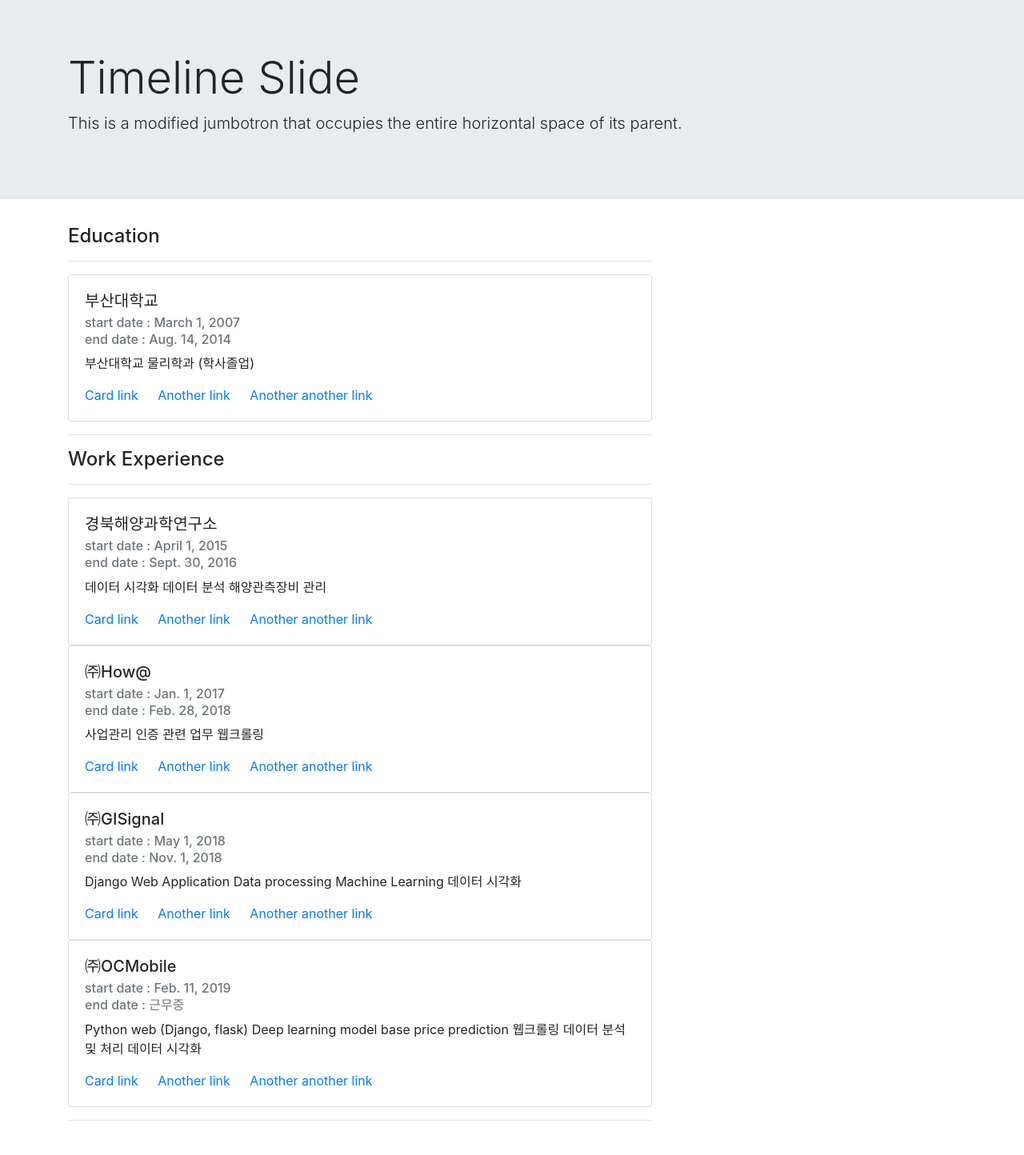
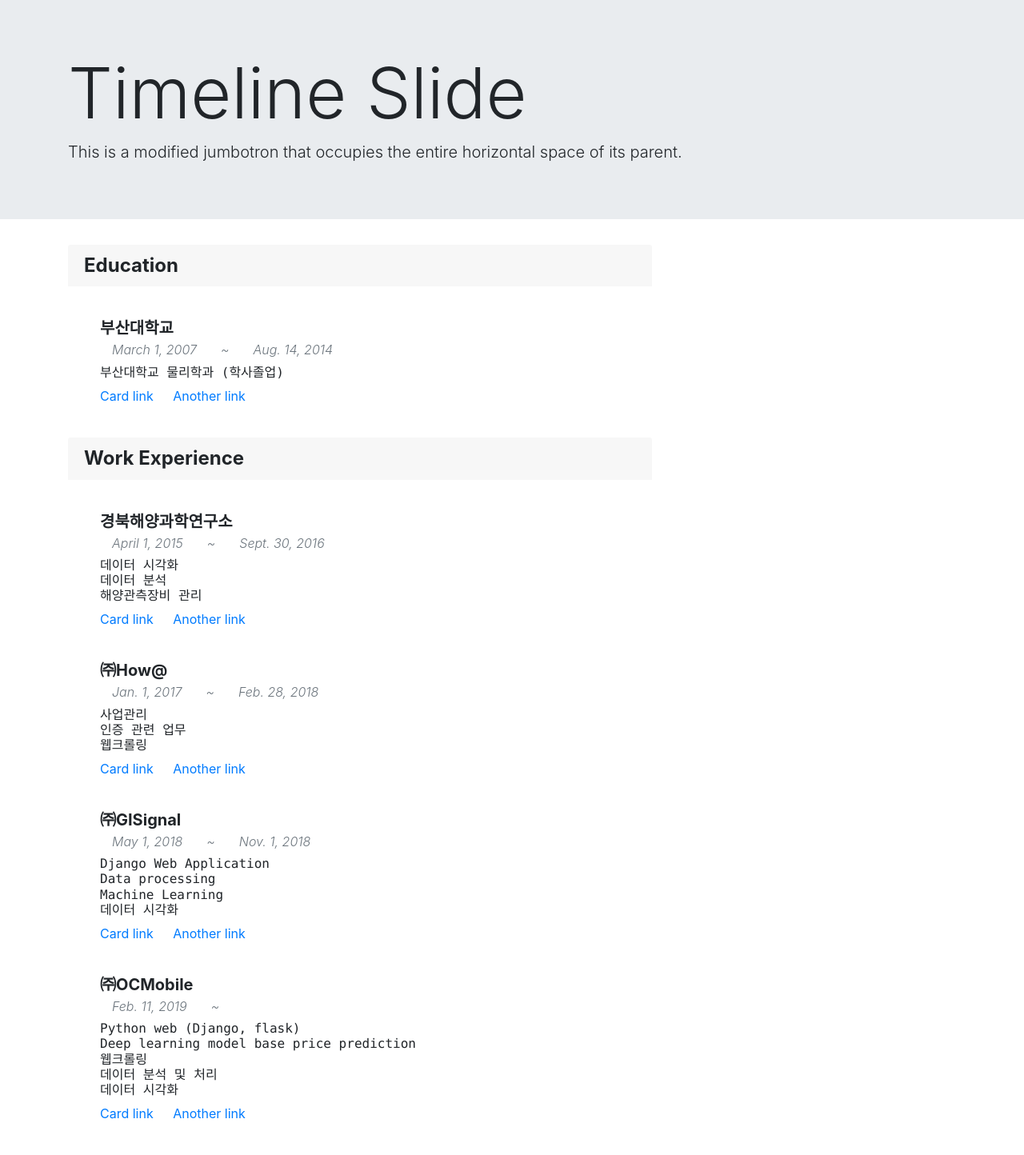
Before and after one commit to hecaiont/timeline, a Django app: page /slide/ in a window 1280 px wide. Shown: the whole page at 80% size. Before the commit the page ends 1401 px from the top, so only its background shows below. Run offline with Django 3.2, Linux system fonts and the light colour scheme; data comes from the database, SQL or seed files in the repository; both versions use the stored data as it was after the commit; parts of the project's set-up code (start-up, migrations or seed data) failed here and were passed over; some libraries are stand-ins or nearby versions.

Commit message:
view modified

```diff
--- a/slide/templates/slide/achievement_list.html
+++ b/slide/templates/slide/achievement_list.html
@@ -4,28 +4,47 @@
   {% for item0 in achievement_list %}
   {% if item0.visible %}
 
-    {% ifchanged %}<h4 class="h4">{{ item0.get_category_display }}</h4>
+    {% ifchanged %}
 
-    <hr>
-
+    <div class="card w-125 border-0">
+      <div class="card-header h4 border-0 font-weight-bold font-weight-light">
+        {{ item0.get_category_display }}
+      </div>
+      <div class="card-body">
       {% for item in achievement_list %}
       {% if item0.category == item.category %}
-        <div class="card w-125">
+        <div class="card border-0">
             <div class="card-body">
-              <h5 class="card-title">{{ item.title }}</h5>
-              <h6 class="card-subtitle mb-2 text-muted">start date : {{ item.start_date }}</h6>
-              <h6 class="card-subtitle mb-2 text-muted">end date :
-                {% if item.end_date is None %}
-                  근무중
-                {% else %}
-                  {{item.end_date}}
-                {% endif %}
-              </h6>
+              <h5 class="card-title font-weight-bold font-weight-light">{{ item.title }}</h5>
 
-              <p class="card-text">{{ item.contents }}</p>
-              <a href="#" class="card-link">Card link</a>
-              <a href="#" class="card-link">Another link</a>
-              <a href="#" class="card-link">Another another link</a>
+
+              <div class="container">
+                <div class="row">
+                  <div class="col-md-auto">
+                    {% if item.start_date is not None %}
+                    <h6 class="card-subtitle mb-2 text-muted font-weight-small font-weight-light font-italic">{{item.start_date}}</h6>
+                    {% endif %}
+                  </div>
+                  <div class="col-md-auto">
+                    <h6 class="card-subtitle mb-2 text-muted font-weight-small font-weight-light font-italic">~</h6>
+                  </div>
+                  <div class="col-md-auto">
+
+                    {% if item.end_date is not None %}
+                    <h6 class="card-subtitle mb-2 text-muted font-weight-small font-weight-light font-italic">{{item.end_date}}</h6>
+                    {% endif %}
+                  </div>
+                </div>
+              </div>
+
+                  <div class="card-text">
+                    <pre class="h6 font-weight-light ">{{ item.contents }}</pre>
+                  </div>
+                  <div class="card-text">
+                    <a href="#" class="card-link">Card link</a>
+                    <a href="#" class="card-link">Another link</a>
+                  </div>
+
 
             </div>
           </div>
@@ -33,9 +52,9 @@
 
         {% endfor %}
 
-        <hr>
 
-
+      </div>
+    </div>
     {% endifchanged %}
   {% endif %}
   {% endfor %}
--- a/slide/templates/slide/base.html
+++ b/slide/templates/slide/base.html
@@ -25,8 +25,8 @@
 
             <div class="jumbotron jumbotron-fluid">
                 <div class="container">
-                    <h1 class="display-4">Timeline Slide</h1>
-                    <p class="lead">This is a modified jumbotron that occupies the entire horizontal space of its parent.</p>
+                    <h1 class="display-2">Timeline Slide</h1>
+                    <p class="h5 font-weight-light">This is a modified jumbotron that occupies the entire horizontal space of its parent.</p>
                 </div>
             </div>
 
```
Also changed, not shown: db.sqlite3.
